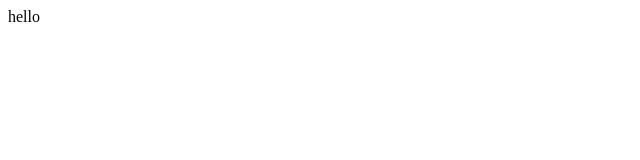
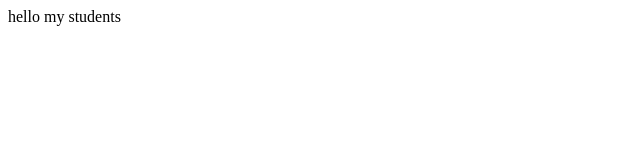
Before and after one commit to FatmaBenAissa/test5, a plain HTML site: page index.html in a window 1280 px wide. Shown: the full height of the page, 0-640 px from the left. Drawn offline with Linux system fonts and the light colour scheme.

Commit message:
zedet fichier

```diff
--- a/index.html
+++ b/index.html
@@ -8,7 +8,7 @@
 </head>
 
 <body>
-    hello
+    hello my students
 </body>
 
 </html>
```
Also changed, not shown: test.txt (added).
